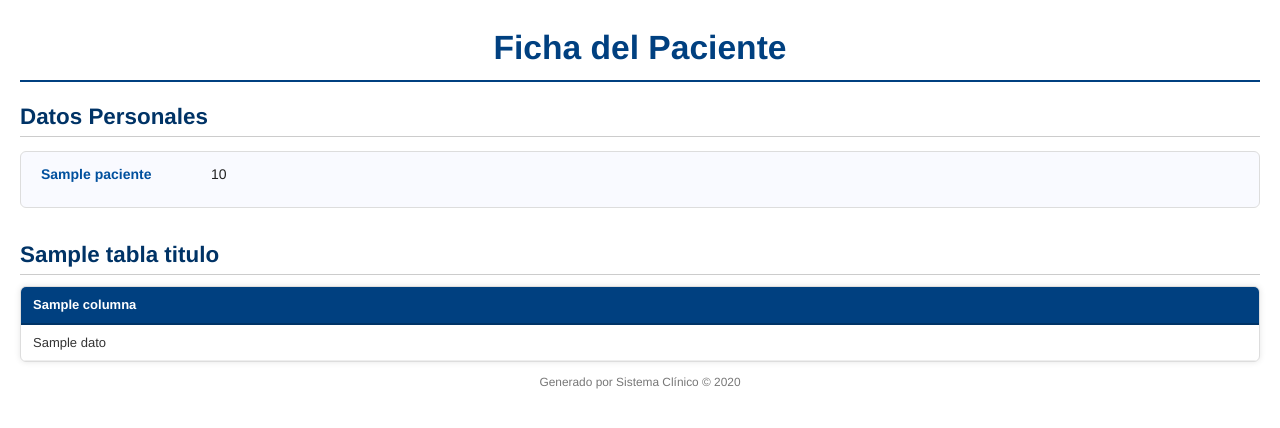
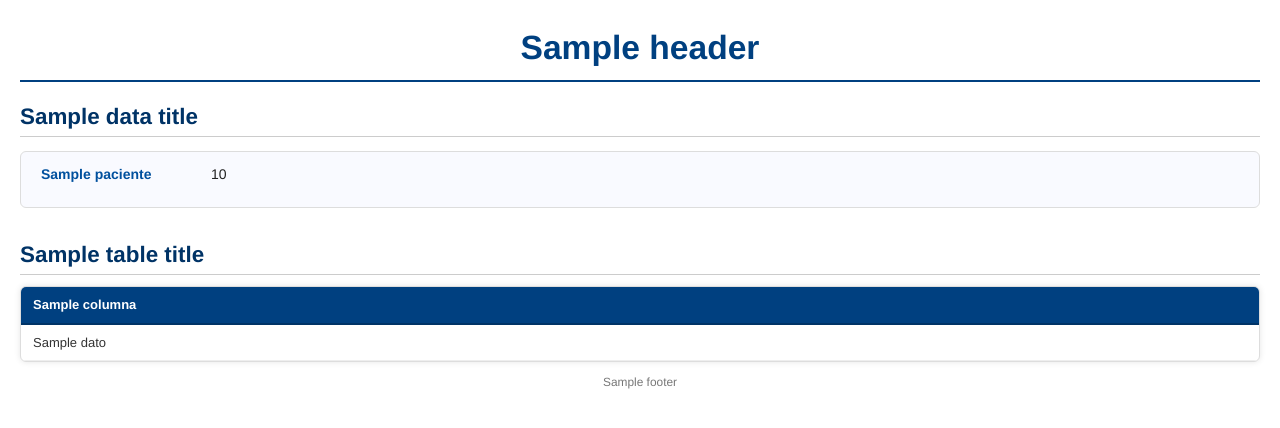
Before and after one commit to baronsmv/kiosco_crit, a Django app: template backend/kiosco/templates/kiosco/pdf_paciente.html in a window 1280 px wide. Shown: the top 428 px of the page. Run offline with Django 5.2, Linux system fonts and the light colour scheme; the template is opened without the code that fills it: most values are stand-ins (such as "Sample title", 1, 10 or a date in 2020).

Commit message:
Template labels moved to config.py

```diff
--- a/backend/kiosco/templates/kiosco/buscar_paciente.html
+++ b/backend/kiosco/templates/kiosco/buscar_paciente.html
@@ -34,7 +34,7 @@
 
             <!-- Fecha -->
             <label class="fecha-label" for="fecha">{{ date_label }}</label>
-            <p class="form-sublabel">(Dejar vacío para mostrar todas)</p>
+            <p class="form-sublabel">{{ date_sublabel }}</p>
             <div class="input-group {% if date_error %}error{% endif %}">
                 <input
                         aria-describedby="{% if date_error %}fecha-error{% endif %}"
--- a/backend/kiosco/templates/kiosco/partials/modal_paciente.html
+++ b/backend/kiosco/templates/kiosco/partials/modal_paciente.html
@@ -8,7 +8,7 @@
 >
     <div class="modal-content">
         <button aria-label="Cerrar modal" class="close-btn" onclick="cerrarModal()">×</button>
-        <h2 id="modal-title">Datos del Paciente</h2>
+        <h2 id="modal-title">{{ data_title }}</h2>
 
         {% for titulo, valor in paciente.items %}
         <div class="dato">
@@ -18,7 +18,7 @@
 
         {% if tabla %}
         <div class="dato">
-            <h3>{{ tabla_titulo }}</h3>
+            <h3>{{ table_title }}</h3>
             <div class="tabla-scrollable">
                 <table>
                     <thead>
@@ -47,7 +47,7 @@
         <form action="{% url 'enviar_pdf_whatsapp' paciente.Carnet fecha %}" id="form-enviar-pdf" method="POST">
             {% csrf_token %}
             <div class="input-button-row">
-                <label class="btn-whatsapp-label" for="numero-whatsapp">Número telefónico:</label>
+                <label class="btn-whatsapp-label" for="numero-whatsapp">{{ number_label }}</label>
 
                 <input class="btn-whatsapp-input"
                        id="numero-whatsapp"
--- a/backend/kiosco/templates/kiosco/pdf_paciente.html
+++ b/backend/kiosco/templates/kiosco/pdf_paciente.html
@@ -2,18 +2,18 @@
 <html lang="es">
 <head>
     <meta charset="UTF-8"/>
-    <title>Ficha del Paciente</title>
+    <title>{{ title }}</title>
     {% load static %}
     <link href="{% static 'kiosco/css/pdf_paciente.css' %}" rel="stylesheet"/>
 </head>
 <body>
 <header>
-    <h1 id="titulo-principal">Ficha del Paciente</h1>
+    <h1 id="titulo-principal">{{ header }}</h1>
 </header>
 
 <main>
     <section aria-labelledby="datos-paciente-title" class="info">
-        <h2 class="section-title" id="datos-paciente-title">Datos Personales</h2>
+        <h2 class="section-title" id="datos-paciente-title">{{ data_title }}</h2>
         <dl>
             {% for titulo, valor in paciente.items %}
             <div class="dato">
@@ -26,9 +26,9 @@
 
     {% if tabla %}
     <section aria-labelledby="tabla-titulo" class="tabla-seccion">
-        <h2 class="section-title" id="tabla-titulo">{{ tabla_titulo }}</h2>
-        <div aria-label="{{ tabla_titulo }}" class="tabla-scrollable" role="region">
-            <table summary="Tabla de {{ tabla_titulo }}">
+        <h2 class="section-title" id="tabla-titulo">{{ table_title }}</h2>
+        <div aria-label="{{ table_title }}" class="tabla-scrollable" role="region">
+            <table summary="Tabla de {{ table_title }}">
                 <thead>
                 <tr>
                     {% for columna in tabla_columnas %}
@@ -52,7 +52,7 @@
 </main>
 
 <footer>
-    <p class="footer-text">Generado por Sistema Clínico &copy; {{ now|date:"Y" }}</p>
+    <p class="footer-text">{{ footer }}</p>
 </footer>
 </body>
 </html>
```
Also changed, not shown: backend/kiosco/utils/config.py (+10 -3 lines).
